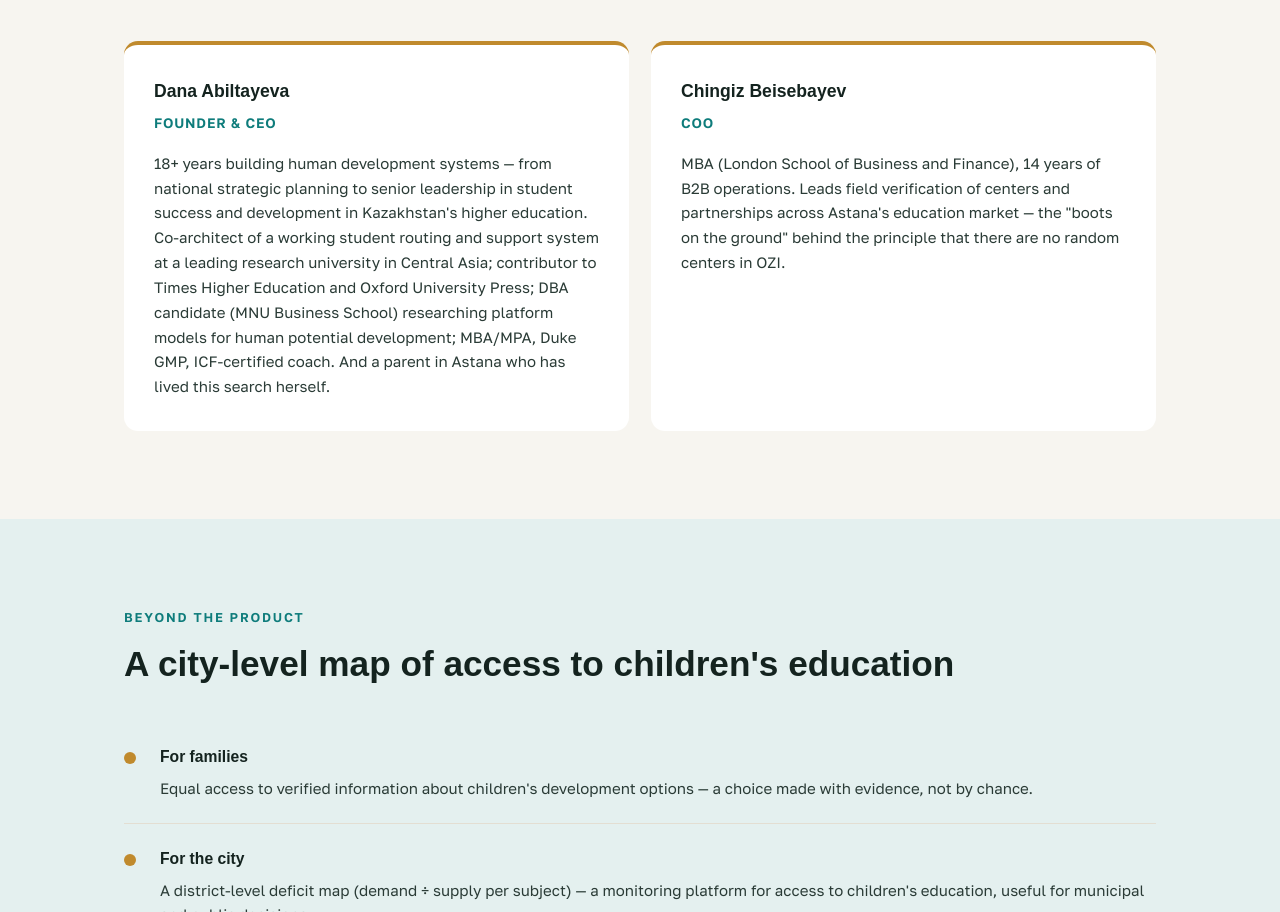
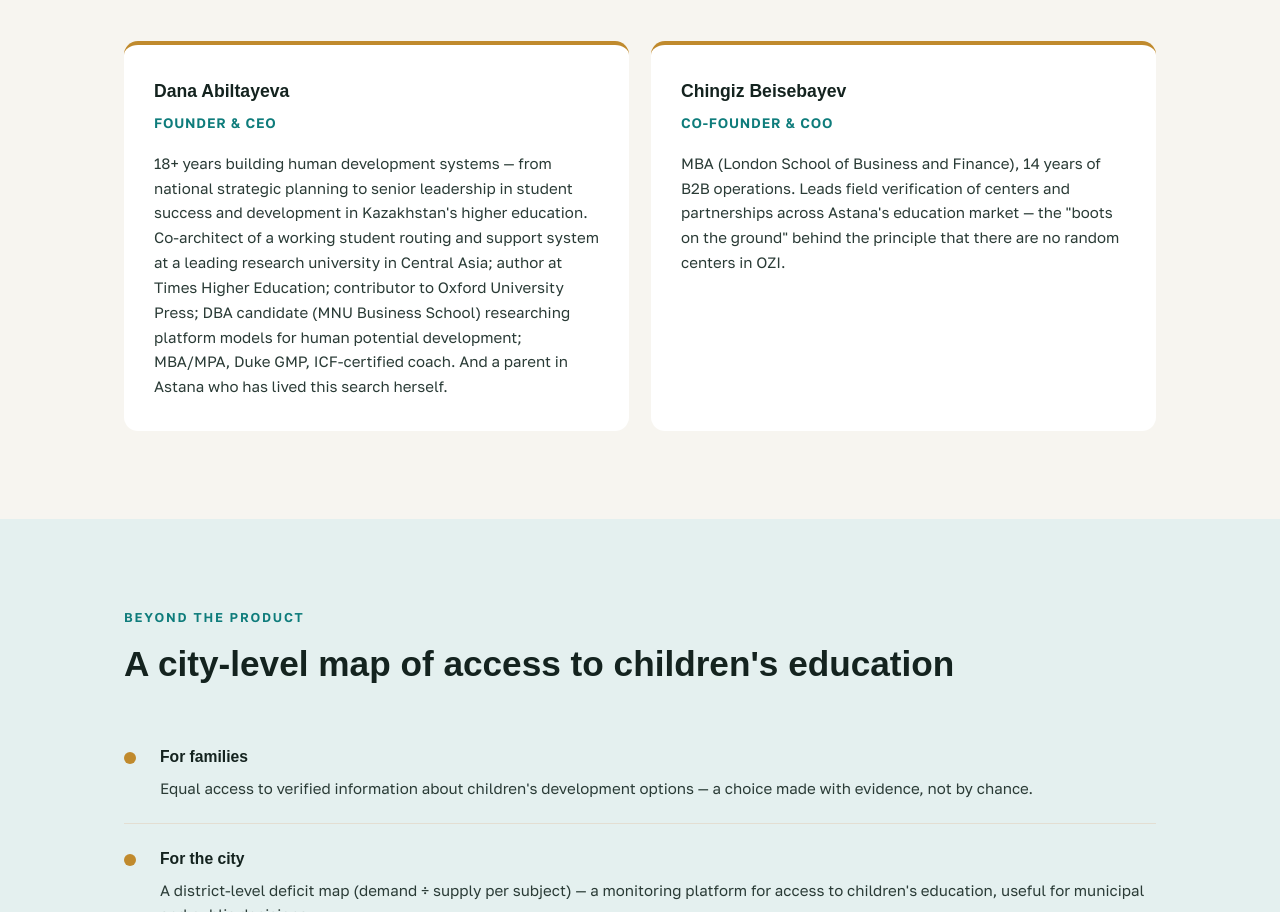
Before and after one commit to beisebayevchingiz-eng/Ozen-site, a plain HTML site: page index.html in a window 1280 px wide. Shown: the part 4453-5365 px from the top of the page. Drawn offline with Linux system fonts and the light colour scheme; a web font is replaced by a local one.

Commit message:
Add files via upload

```diff
--- a/index.html
+++ b/index.html
@@ -138,7 +138,7 @@ h2{font-family:var(--display);font-weight:600;font-size:clamp(1.5rem,3.4vw,2.2re
 @media(max-width:820px){.stats{grid-template-columns:1fr 1fr}}
 @media(max-width:520px){.stats{grid-template-columns:1fr}}
 
-/* ── proven / SENU ── */
+/* ── proven model ── */
 .senu{display:grid;grid-template-columns:auto 1fr;gap:26px;align-items:start;background:var(--white);border-radius:14px;padding:34px 32px;margin-top:20px;border:1px solid #E6E1D6}
 .senu .mark{width:54px;height:54px;border-radius:50%;background:var(--teal-mist);display:flex;align-items:center;justify-content:center;flex-shrink:0}
 @media(max-width:640px){.senu{grid-template-columns:1fr}}
@@ -441,13 +441,13 @@ h2{font-family:var(--display);font-weight:600;font-size:clamp(1.5rem,3.4vw,2.2re
         <h3>Dana Abiltayeva</h3>
         <div class="role">Founder &amp; CEO</div>
         <p>
-          <span class="en">18+ years building human development systems — from national strategic planning to senior leadership in student success and development in Kazakhstan's higher education. Co-architect of a working student routing and support system at a leading research university in Central Asia; contributor to Times Higher Education and Oxford University Press; DBA candidate (MNU Business School) researching platform models for human potential development; MBA/MPA, Duke GMP, ICF-certified coach. And a parent in Astana who has lived this search herself.</span>
-          <span class="ru">18+ лет построения систем развития человека: от государственного стратегического планирования до руководящих ролей в развитии и успехе студентов в высшем образовании Казахстана. Соавтор действующей системы маршрутизации и сопровождения студентов в ведущем исследовательском университете Центральной Азии; автор публикаций Times Higher Education и Oxford University Press; DBA-кандидат (MNU Business School) — исследование платформенных моделей развития человеческого потенциала; MBA/MPA, Duke GMP, сертифицированный коуч ICF. И родитель в Астане, прошедший этот поиск на собственном опыте.</span>
+          <span class="en">18+ years building human development systems — from national strategic planning to senior leadership in student success and development in Kazakhstan's higher education. Co-architect of a working student routing and support system at a leading research university in Central Asia; author at Times Higher Education; contributor to Oxford University Press; DBA candidate (MNU Business School) researching platform models for human potential development; MBA/MPA, Duke GMP, ICF-certified coach. And a parent in Astana who has lived this search herself.</span>
+          <span class="ru">18+ лет построения систем развития человека: от государственного стратегического планирования до руководящих ролей в развитии и успехе студентов в высшем образовании Казахстана. Соавтор действующей системы маршрутизации и сопровождения студентов в ведущем исследовательском университете Центральной Азии; автор Times Higher Education; контрибьютор издания Oxford University Press; DBA-кандидат (MNU Business School) — исследование платформенных моделей развития человеческого потенциала; MBA/MPA, Duke GMP, сертифицированный коуч ICF. И родитель в Астане, прошедший этот поиск на собственном опыте.</span>
         </p>
       </div>
       <div class="tcard">
         <h3>Chingiz Beisebayev</h3>
-        <div class="role">COO</div>
+        <div class="role">Co-Founder &amp; COO</div>
         <p>
           <span class="en">MBA (London School of Business and Finance), 14 years of B2B operations. Leads field verification of centers and partnerships across Astana's education market — the "boots on the ground" behind the principle that there are no random centers in OZI.</span>
           <span class="ru">MBA (London School of Business and Finance), 14 лет B2B-операций. Ведёт полевую верификацию центров и партнёрства на образовательном рынке Астаны — те самые «ноги на земле», которые стоят за принципом «в OZI нет случайных центров».</span>
```
